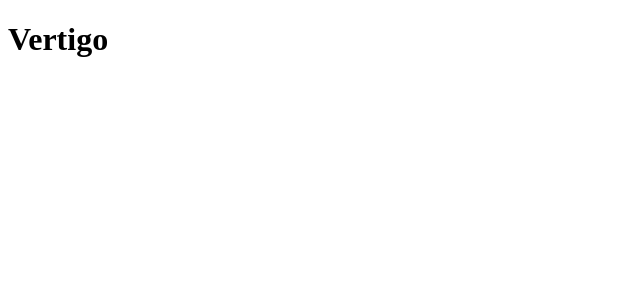
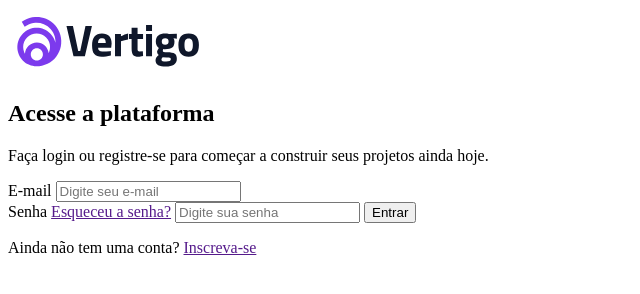
Before and after one commit to IsabelliPedrosa/Projeto-Vertigo, a plain HTML site: page index.html in a window 1280 px wide. Shown: the whole page, without its empty margins (0-640 px from the left). Drawn offline with Linux system fonts and the light colour scheme.

Commit message:
atualização - HTML terminado

```diff
--- a/index.html
+++ b/index.html
@@ -7,6 +7,36 @@
     <title>Vertigo</title>
 </head>
 <body>
-    <h1>Vertigo</h1>
+    <header>
+        <img src="./Imagens/logo.svg" alt="Logo">
+    </header>
+
+    <main>
+        <section class="descricao">
+            <h1>Acesse a plataforma</h1>
+
+            <p>Faça login ou registre-se para começar a construir seus projetos ainda hoje.</p>
+        </section>
+
+        <section class="login">
+            <form action="">
+               <div class="input-box">
+                <label for="email">E-mail</label>
+                <input type="email" placeholder="Digite seu e-mail" id="email">
+               </div>
+               <div class="input-box"></div>
+                <label for="senha">Senha</label>
+                <a href="">Esqueceu a senha?</a>
+                <input type="password" placeholder="Digite sua senha" id="senha">
+               </div>
+
+               <button>Entrar</button>
+            </form>
+
+            <p>
+                Ainda não tem uma conta? <a href="">Inscreva-se</a>
+            </p>
+        </section>
+    </main>
 </body>
 </html>
```
